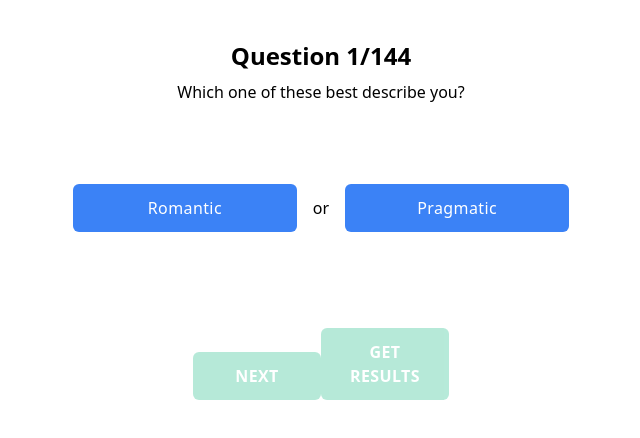
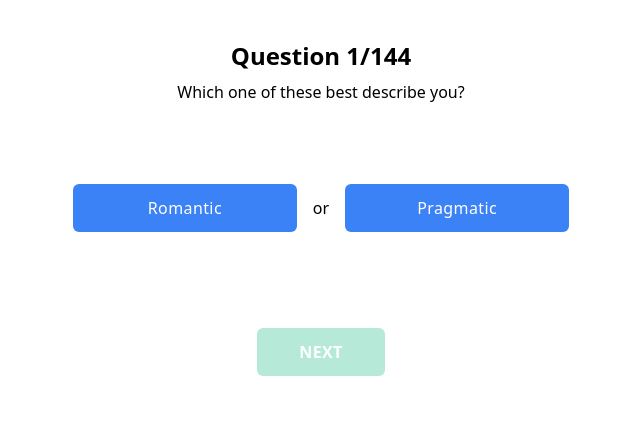
Before and after one commit to Huynie/enneagram, a Vue app: page / in a window 1280 px wide. Shown: the top 438 px of the page, without its empty margins (319-959 px from the left). Built offline with nearby package versions, Linux system fonts and the light colour scheme.

Commit message:
fixed table length

```diff
--- a/src/components/Questions.vue
+++ b/src/components/Questions.vue
@@ -28,7 +28,7 @@
                 :isDisabled="disabledBtn"
             />
             <Button
-                v-show="true"
+                v-show="showGetType"
                 tailwindClass="btn-next"
                 text="get results"
                 @click="getType"
```
